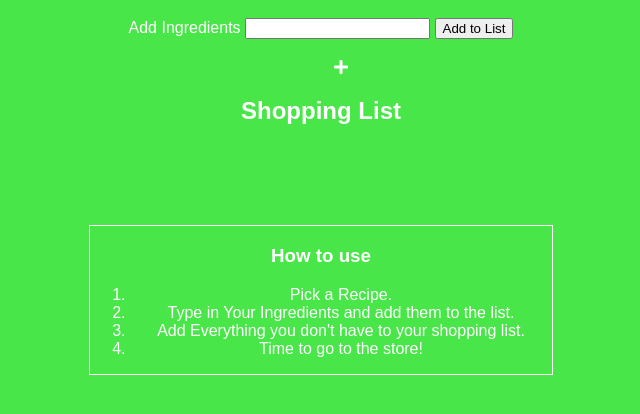
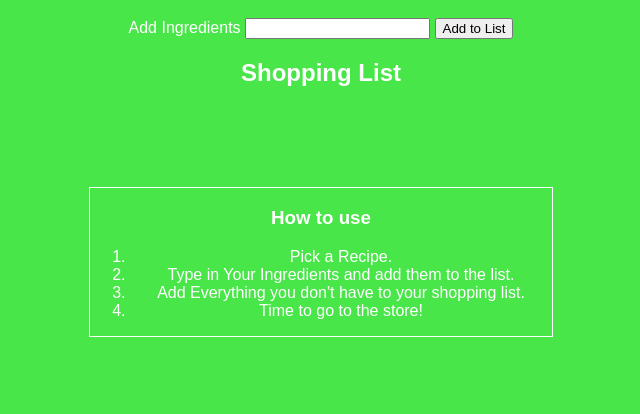
Before and after one commit to NateMeinhold/3020finalProject, a plain HTML site: page index.html in a window 1280 px wide. Shown: the part 140-554 px from the top of the page, without its empty margins (319-959 px from the left). Drawn offline with Linux system fonts and the light colour scheme.

Commit message:
got rid of the extra plus

```diff
--- a/index.html
+++ b/index.html
@@ -23,7 +23,7 @@
     </form>
     <section id="hidden">
         <ul class="ingredients">
-            <li><i class="fas fa-plus"></i>
+            <li><!--<i class="fas fa-plus"></i>-->
 
                 <!--<button class="delete">Delete</button> -->
             </li>
--- a/style.css
+++ b/style.css
@@ -9,6 +9,10 @@ body{
   margin-top: 100px;
 }
 
+/*styling on the plus*/
+/*element.style*/.fas {
+  margin: 0 1rem;
+}
 
 /* ingredients UL */
 .ingredients{
```
